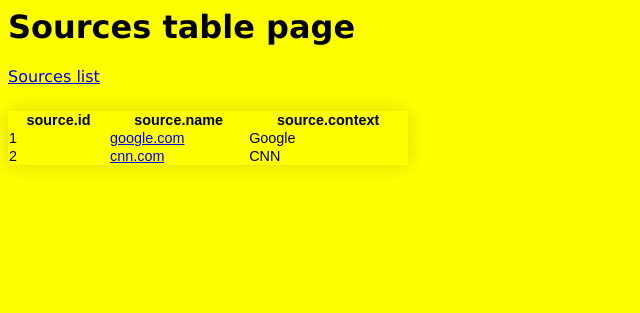
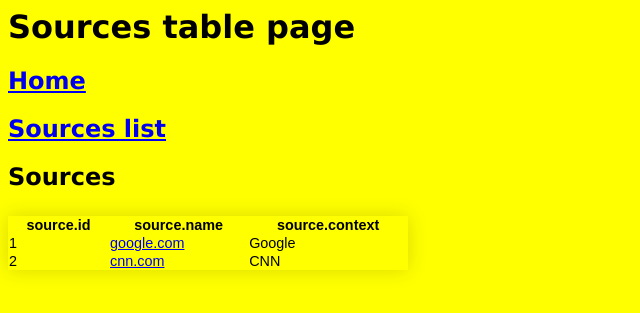
Before and after one commit to ooge0/news_client_DJANGO_app, a Django app: page /sources_table/ in a window 1280 px wide. Shown: the top 313 px of the page, without its empty margins (0-640 px from the left). Run offline with Django 4.2, Linux system fonts and the light colour scheme; data comes from the database, SQL or seed files in the repository.

Commit message:
Updated templates.

```diff
--- a/main/templates/main/sources_table.html
+++ b/main/templates/main/sources_table.html
@@ -1,11 +1,14 @@
 {% load static %}
 <html>
+<title>Sources table page</title>
 <head>
+    <link rel="stylesheet" href="{% static 'style_table.css' %}">
     <h1> Sources table page</h1>
-        <link rel="stylesheet" href="{% static 'style_table.css' %}">
+    <h2><a href="{% url 'get_home' %}">Home</a></h2>
+    <h2><a href="{% url 'get_sources_list' %}">Sources list</a></h2>
 </head>
 <body>
-     <a href="{% url 'get_sources_list' %}">Sources list</a>
+<h2>Sources</h2>
 <table class="styled-table">
     <tr>
         <th>source.id</th>
@@ -15,7 +18,7 @@
     {% for source in sources %}
     <tr>
         <td>{{source.id}}</td>
-    <td><a href="{% url 'get_source' pk=source.id %}">{{source.url}}</a> </td>
+        <td><a href="{% url 'get_source' pk=source.id %}">{{source.url}}</a></td>
         <td>{{source.name}}</td>
     </tr>
     {% endfor %}
```
Also changed, not shown: main/templates/main/source.html (+6 -1 lines), main/templates/main/sources_list.html (+3 -5 lines). Lines whose indentation alone changed are shown as unchanged.
